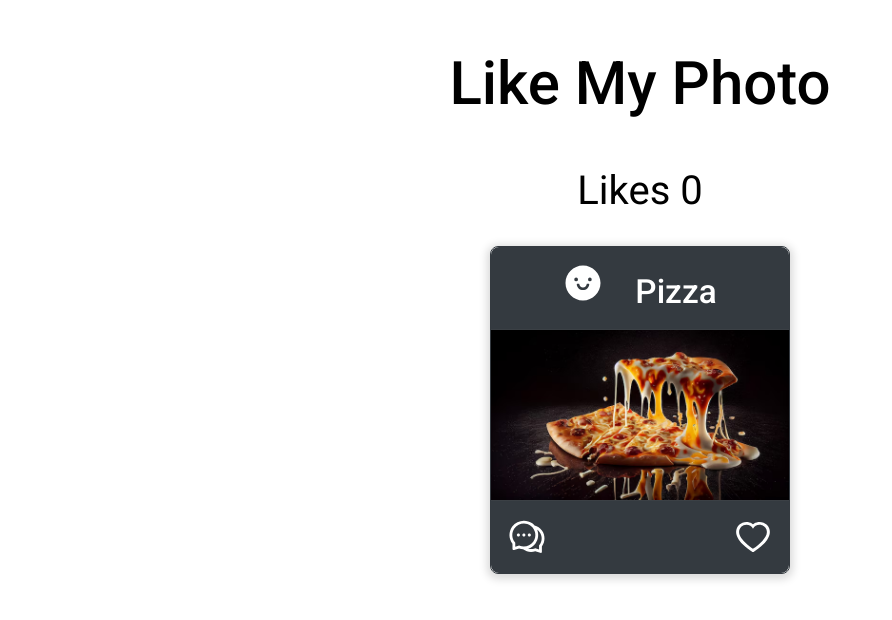
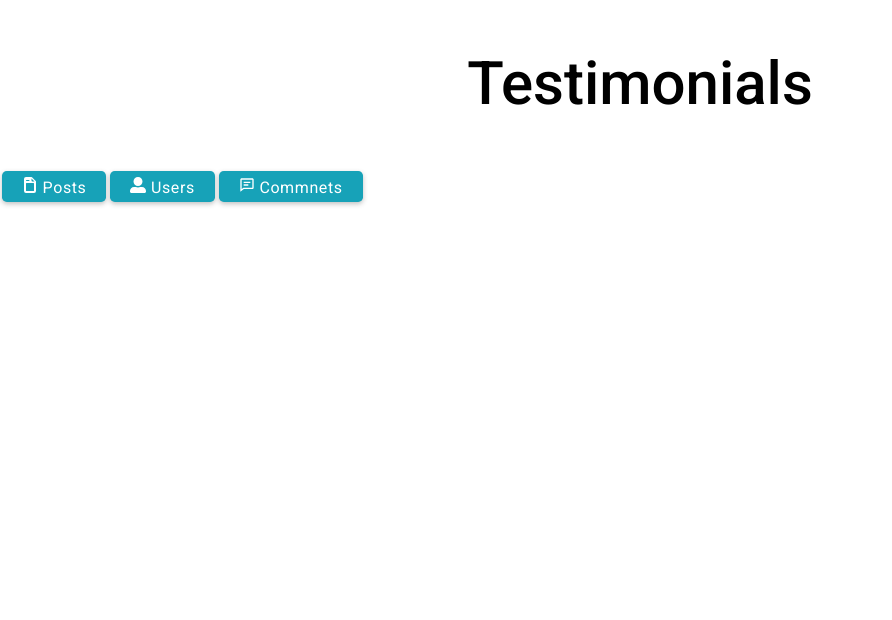
Before and after one commit to NoriFe/react-project-1, a React (Create React App) app: page / in a window 1280 px wide. Shown: the top 620 px of the page, without its empty margins (0-892 px from the left). Built offline with nearby package versions, Linux system fonts and the light colour scheme.

Commit message:
button component
creating button component for testimonials

```diff
--- a/src/App.js
+++ b/src/App.js
@@ -3,13 +3,15 @@ import './App.css';
 import LikePhoto from './projects/like-my-photo/LikePhoto';
 import RandomizeColors from './projects/randomize-colors/RandomizeColors';
 import Signature from './projects/signature/Signature';
+import Testimonials from './projects/testimonials/Testimonials';
 
 function App() {
   return (
     <div className="App">
       {/* <Signature /> */}
       {/* <RandomizeColors /> */}
-      <LikePhoto />
+      {/* <LikePhoto /> */}
+      <Testimonials />
     </div>
   );
 }
--- /dev/null
+++ b/src/projects/components/Button.jsx
@@ -0,0 +1,9 @@
+import React from 'react'
+
+export default function Button({ text = "click", btnClass, icon, onClick }) {
+  return <button className={`btn ${btnClass}`} onClick={onClick}>
+    {icon}
+    {text}
+    </button>
+
+}
--- /dev/null
+++ b/src/projects/testimonials/Testimonials.jsx
@@ -0,0 +1,20 @@
+import React from 'react'
+import Title from '../components/Title'
+import Button from '../components/Button'
+import { BsFillFileEarmarkPostFill } from 'react-icons/bs'
+import { FaUserAlt } from 'react-icons/fa'
+import { BiCommentDetail } from 'react-icons/bi'
+
+export default function Testimonials() {
+    const handleClick = () => {
+
+    }
+  return (
+    <div className='cointainer m-auto'>
+      <Title text={"Testimonials"} />
+      <Button text={" Posts"} btnClass="btn-info" icon={<BsFillFileEarmarkPostFill/>} onClick={handleClick}/>
+      <Button text={" Users"} btnClass="btn-info" icon={<FaUserAlt />} onClick={handleClick}/>
+      <Button text={" Commnets"} btnClass="btn-info" icon={<BiCommentDetail/>} onClick={handleClick}/>
+    </div>
+  )
+}
```
